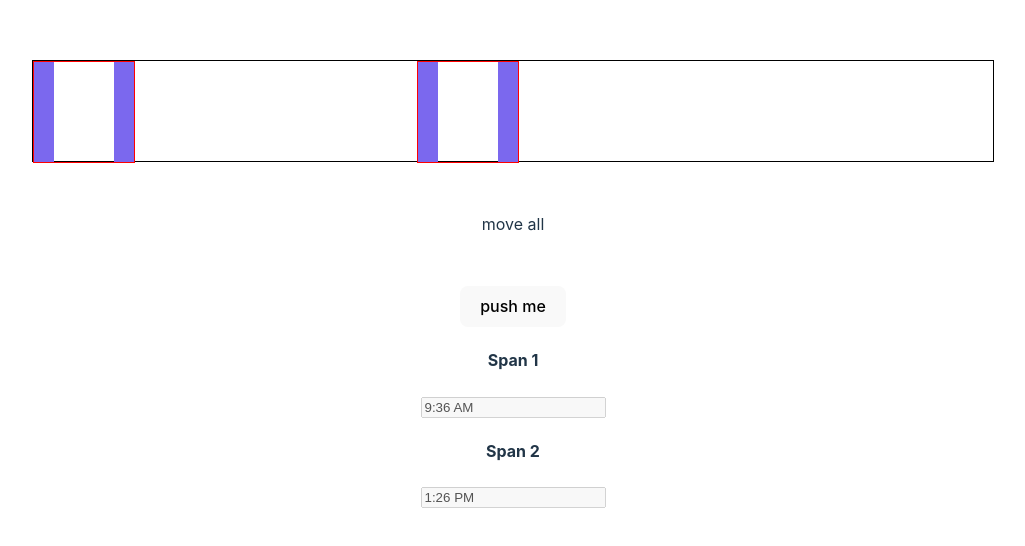
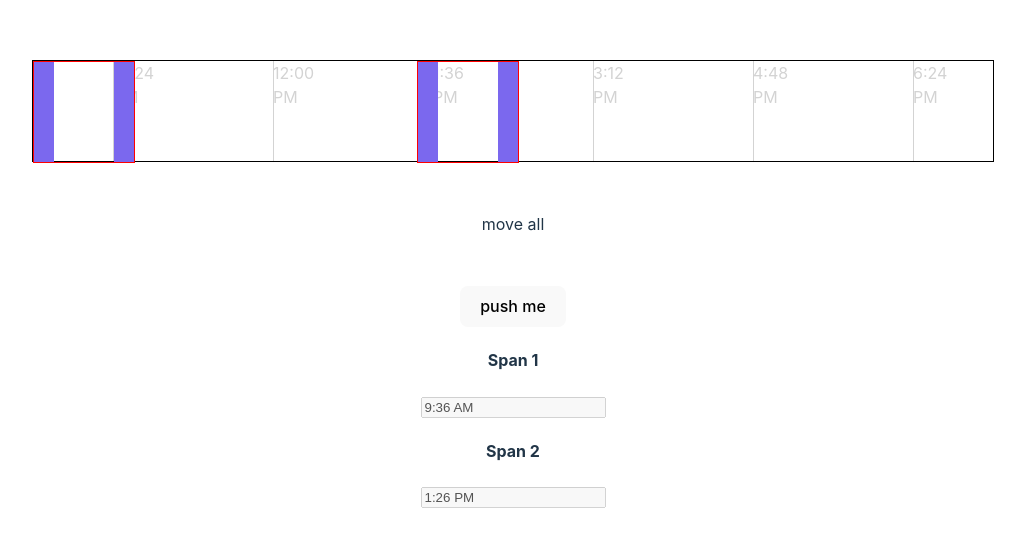
Before and after one commit to jddh/range-manger, a React (Vite) app: page / in a window 1280 px wide. Shown: the part 116-662 px from the top of the page, without its empty margins (127-1152 px from the left). Built offline with nearby package versions, Linux system fonts and the light colour scheme.

Commit message:
dynamic gradiation; local storage

```diff
--- /dev/null
+++ b/src/components/Gradiation.jsx
@@ -0,0 +1,24 @@
+import * as Units from '../functions/units'
+
+export default function Gradiation({units, range, count}) {
+	let rangeValues = [], n = 0
+
+	Units.setUnit(units)
+	Units.setRange(range)
+
+	const cqIncrements = 100 / count
+	while(n < count) {rangeValues.push(cqIncrements * n++ + (cqIncrements/2))}
+
+	return (
+		<>
+			{rangeValues.map((cd, i) =>
+				<div
+					className="gradiation"
+					style={{left: cd + 'cqi'}}
+					key={i}>
+					{Units.getUnitValue(cd)}
+				</div>
+			)}
+		</>
+	)
+}
--- a/src/components/ShiftSchedule.css
+++ b/src/components/ShiftSchedule.css
@@ -13,6 +13,7 @@
 	height: 100%;
 	/* margin: 0 3px; */
 	position: absolute;
+	z-index: 2;
 	top: 0;
 	/* transform: translateX(-50%); */
 	border: 1px solid red;
@@ -26,6 +27,15 @@
 	}
 }
 
+.gradiation {
+	position: absolute;
+	z-index: 1;
+	height: 100%;
+	width: 1px;
+	background-color: lightgrey;
+	color: lightgrey;
+}
+
 .resize-handle {
 	width: 20px;
 	height: 100%;
--- a/src/components/ShiftSchedule.jsx
+++ b/src/components/ShiftSchedule.jsx
@@ -1,5 +1,7 @@
 import { useRef, useState, useEffect, Children, cloneElement } from 'react'
 import Nap from './Nap'
+import Gradiation from './Gradiation'
+import useSemiPersistentState from '../hooks/semiPersistentState'
 import handleClickDrag from '../functions/handleClickDrag'
 import handleTouchDrag from '../functions/handleTouchDrag'
 import {createBounds, getRect, createAggregateDimensions} from '../functions/geometry'
@@ -27,7 +29,9 @@ export default function ShiftSchedule({units, children}) {
 	const container = useRef(null)
 	const napEls = useRef(new Array())
 	const [rect, setRect] = useState()
-	const [napData, setNapData] = useState([])
+	// const [napData, setNapData] = useState([])
+	const [napData, setNapData] = useSemiPersistentState('napData', [])
+	const [napElLookup, setNapElLookup] = useState([])
 	const [refsconnect, setRefsconnect] = useState(false)
 
 	//runtime test
@@ -48,13 +52,18 @@ export default function ShiftSchedule({units, children}) {
 	reverseResize				//reverse resize from left
 
 	//set time range of container
-	Units.setRange([40,80])
+	const myRange = [40,80]
+	Units.setRange(myRange)
 
 	useEffect(function() {
 		setRect(container.current.getBoundingClientRect())
 
 		const ids = 'abcdefghijklmnopq'.split('');
-		const items = Children.map(children, (c) => ({id: ids.shift(), ...c.props}))
+		const items = Children.map(children, (c, i) => {
+			let formattedChild = {id: ids.shift(), ...c.props}
+			if (napData && napData[i]) formattedChild = {...formattedChild, ...napData[i]}
+			return formattedChild
+		})
 
 		setNapData([...items])
 	}, [])
@@ -73,14 +82,24 @@ export default function ShiftSchedule({units, children}) {
 	 */
 	function updateRefs() {
 		if (refsconnect) return;
-		setNapData(
-		  napData.map((i) => {
-			let item = i;
-			const ix = napEls.current.findIndex((e) => e.id == i.id);
-			item.el = napEls.current[ix].el;
-			item.getBounds = napEls.current[ix].getBounds;
-			return i;
-		  })
+		// setNapData(
+		//   napData.map((i) => {
+		// 	let item = i;
+		// 	const ix = napEls.current.findIndex((e) => e.id == i.id);
+		// 	item.el = napEls.current[ix].el;
+		// 	item.getBounds = napEls.current[ix].getBounds;
+		// 	return i;
+		//   })
+		// );
+		setNapElLookup(
+			napData.map((i) => {
+			  let item = {}
+			  const ix = napEls.current.findIndex((e) => e.id == i.id)
+			  item.id = i.id
+			  item.el = napEls.current[ix].el
+			  item.getBounds = napEls.current[ix].getBounds
+			  return item;
+			})
 		);
 		setRefsconnect(true);
 	}
@@ -95,6 +114,10 @@ export default function ShiftSchedule({units, children}) {
 	function getNap(id) {
 		const ix = napData.findIndex((e) => e.id == id);
 		return napData[ix]
+	}
+
+	function getNapEl(id) {
+		return napElLookup.filter(nte => nte.id == id).shift()
 	}
 
 	function setNap(props, id) {
@@ -114,7 +137,7 @@ export default function ShiftSchedule({units, children}) {
 	}
 
 	function testButton(e) {
-		console.log(napData)
+		console.log(napElLookup)
 	}
 
 	function handleNapDown(e, clickedEl, id) {
@@ -137,14 +160,14 @@ export default function ShiftSchedule({units, children}) {
 		let napsToUpdate = []
 		activeIDs.forEach(id => {
 			const nap = getNap(id)
-			const left = getPerc(nap.getBounds().left, currentContainerRect.width)
+			const left = getPerc(getNapEl(nap.id).getBounds().left, currentContainerRect.width)
 			napsToUpdate.push([{x: left}, id])
 		})
 		setNaps(napsToUpdate)
 	}
 
 	function handleMoveAllDown(e) {
-		movingEls = napData.map(nd => nd.el)
+		movingEls = napData.map(({id}) => getNapEl(id).el)
 		activeIDs = napData.map(nd => nd.id)
 		createTravelBounds(movingEls)
 		currentContainerRect = getRect(container.current)
@@ -170,7 +193,7 @@ export default function ShiftSchedule({units, children}) {
 	 * @param {array} activeEls
 	 */
 	function createTravelBounds(activeEls) {
-		let otherEls = napData.map(nd => nd.el).filter(nd => !activeEls.includes(nd.el))
+		let otherEls = napData.map(({id}) => getNapEl(id).el).filter(nd => !activeEls.includes(nd.el))
 
 		boundingRect = createBounds(otherEls, activeEls, container.current)
 	}
@@ -233,6 +256,7 @@ export default function ShiftSchedule({units, children}) {
 					key={child.id}
 					{...child} />
 			)}
+			<Gradiation count={6} units="time" range={myRange} />
 		</div>
 		<div className="thumb" onMouseDown={handleMoveAllDown}>move all</div>
 		<button onClick={testButton} style={{marginTop: '50px'}}>push me</button>
--- /dev/null
+++ b/src/hooks/semiPersistentState.js
@@ -0,0 +1,24 @@
+import React from "react";
+
+export default function useSemiPersistentState(key,defaultValue,stripKey) {
+	let storedValue = localStorage.getItem(key) && JSON.parse(localStorage.getItem(key));
+	const [state, setState] =
+		React.useState(storedValue || defaultValue);
+
+	React.useEffect(() => {
+		let newState = [...state]
+		if (stripKey) newState = stripProperty(stripKey, newState)
+		localStorage.setItem(key, JSON.stringify(newState))
+	}, [state]);
+
+	return [state, setState];
+}
+
+function stripProperty(key, state) {
+	state.forEach(n => {
+		for (const p in n) {
+			if (p == key) delete n[p]
+		}
+	})
+	return state;
+}
```
